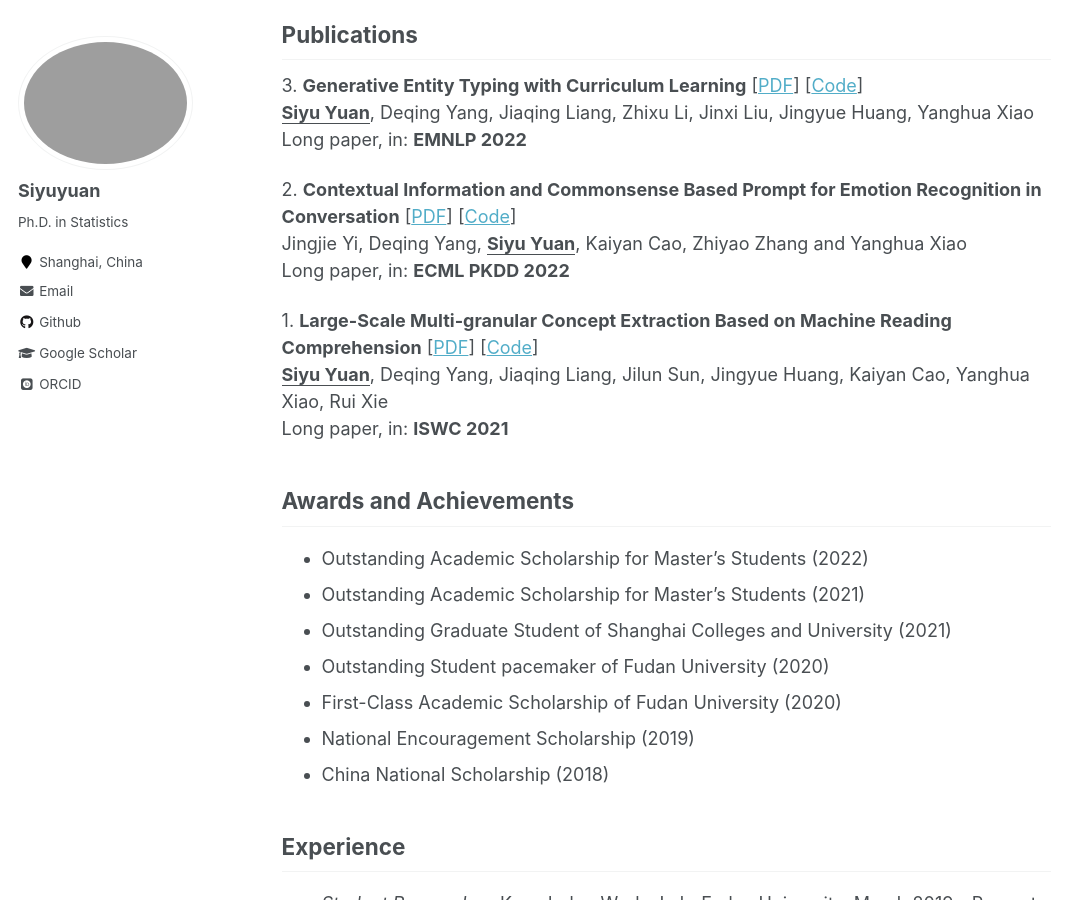
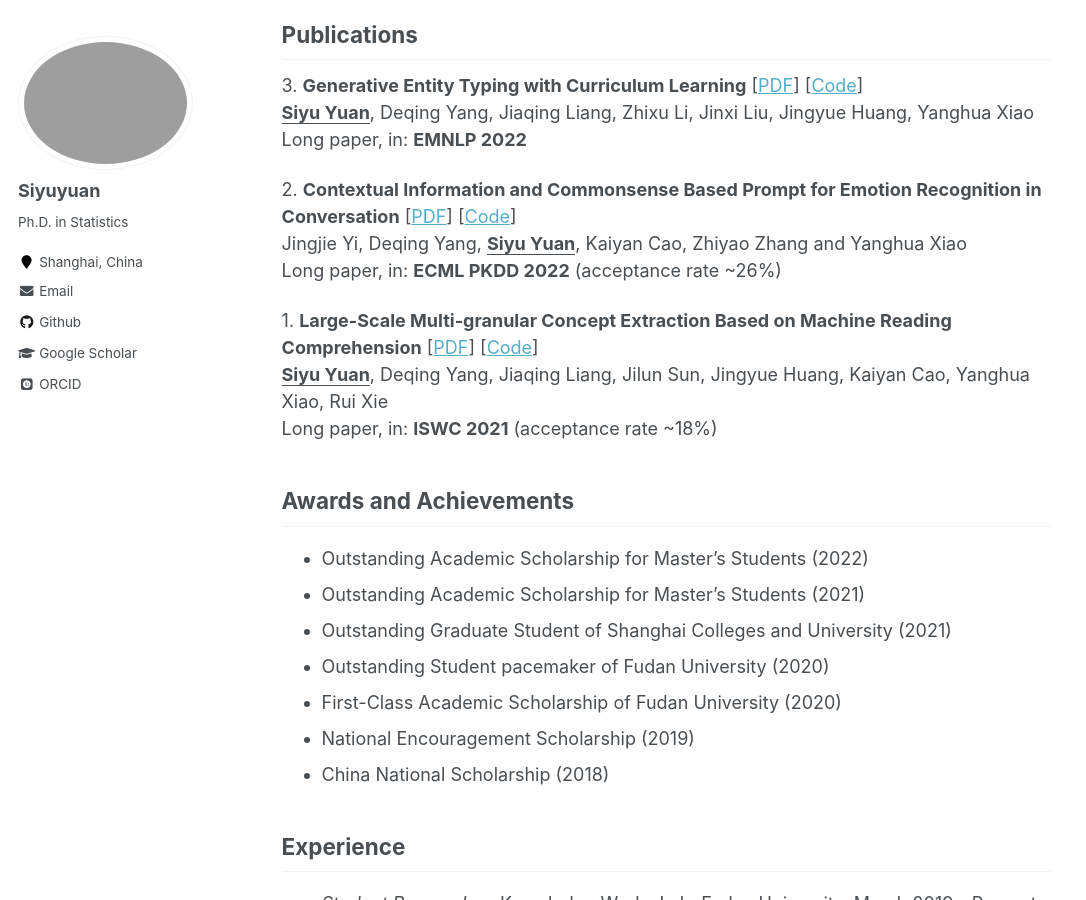
Before and after one commit to siyuyuan/siyuyuan.github.io, a Jekyll site: the page built from _pages/about.md, in a window 1280 px wide and 900 px high, scrolled down 853 px. Shown: the whole window, without its empty margins (0-1086 px from the left). Built offline with Jekyll 4.4.1, drawn with Linux system fonts in a browser that asks for light colours; some web fonts are replaced.

Commit message:
Update about.md

```diff
--- a/_pages/about.md
+++ b/_pages/about.md
@@ -28,9 +28,9 @@
 
 3\. **Generative Entity Typing with Curriculum Learning** [<a href='https://arxiv.org/abs/2210.02914'>PDF</a>] [<a href='https://github.com/siyuyuan/GET'>Code</a>] <br> <ins>**Siyu Yuan**</ins>, Deqing Yang, Jiaqing Liang, Zhixu Li, Jinxi Liu, Jingyue Huang, Yanghua Xiao<br>  Long paper, in: **EMNLP 2022** <br>
 
-2\. **Contextual Information and Commonsense Based Prompt for Emotion Recognition in Conversation** [<a href='https://arxiv.org/abs/2207.13254'>PDF</a>] [<a href='https://github.com/DeqingYang/CISPER'>Code</a>] <br> Jingjie Yi, Deqing Yang, <ins>**Siyu Yuan**</ins>, Kaiyan Cao, Zhiyao Zhang and Yanghua Xiao <br>  Long paper, in: **ECML PKDD 2022** <br>
+2\. **Contextual Information and Commonsense Based Prompt for Emotion Recognition in Conversation** [<a href='https://arxiv.org/abs/2207.13254'>PDF</a>] [<a href='https://github.com/DeqingYang/CISPER'>Code</a>] <br> Jingjie Yi, Deqing Yang, <ins>**Siyu Yuan**</ins>, Kaiyan Cao, Zhiyao Zhang and Yanghua Xiao <br>  Long paper, in: **ECML PKDD 2022** (acceptance rate ~26%) <br>
 
-1\. **Large-Scale Multi-granular Concept Extraction Based on Machine Reading Comprehension** [<a href='https://arxiv.org/abs/2208.14139'>PDF</a>] [<a href='https://github.com/fcihraeipnusnacwh/MRC-CE'>Code</a>] <br> <ins>**Siyu Yuan**</ins>, Deqing Yang, Jiaqing Liang, Jilun Sun, Jingyue Huang, Kaiyan Cao, Yanghua Xiao, Rui Xie <br> Long paper, in: **ISWC 2021** <br>
+1\. **Large-Scale Multi-granular Concept Extraction Based on Machine Reading Comprehension** [<a href='https://arxiv.org/abs/2208.14139'>PDF</a>] [<a href='https://github.com/fcihraeipnusnacwh/MRC-CE'>Code</a>] <br> <ins>**Siyu Yuan**</ins>, Deqing Yang, Jiaqing Liang, Jilun Sun, Jingyue Huang, Kaiyan Cao, Yanghua Xiao, Rui Xie <br> Long paper, in: **ISWC 2021** (acceptance rate ~18%) <br>
 
 ## Awards and Achievements
 -  Outstanding Academic Scholarship for Master's Students (2022)
```
